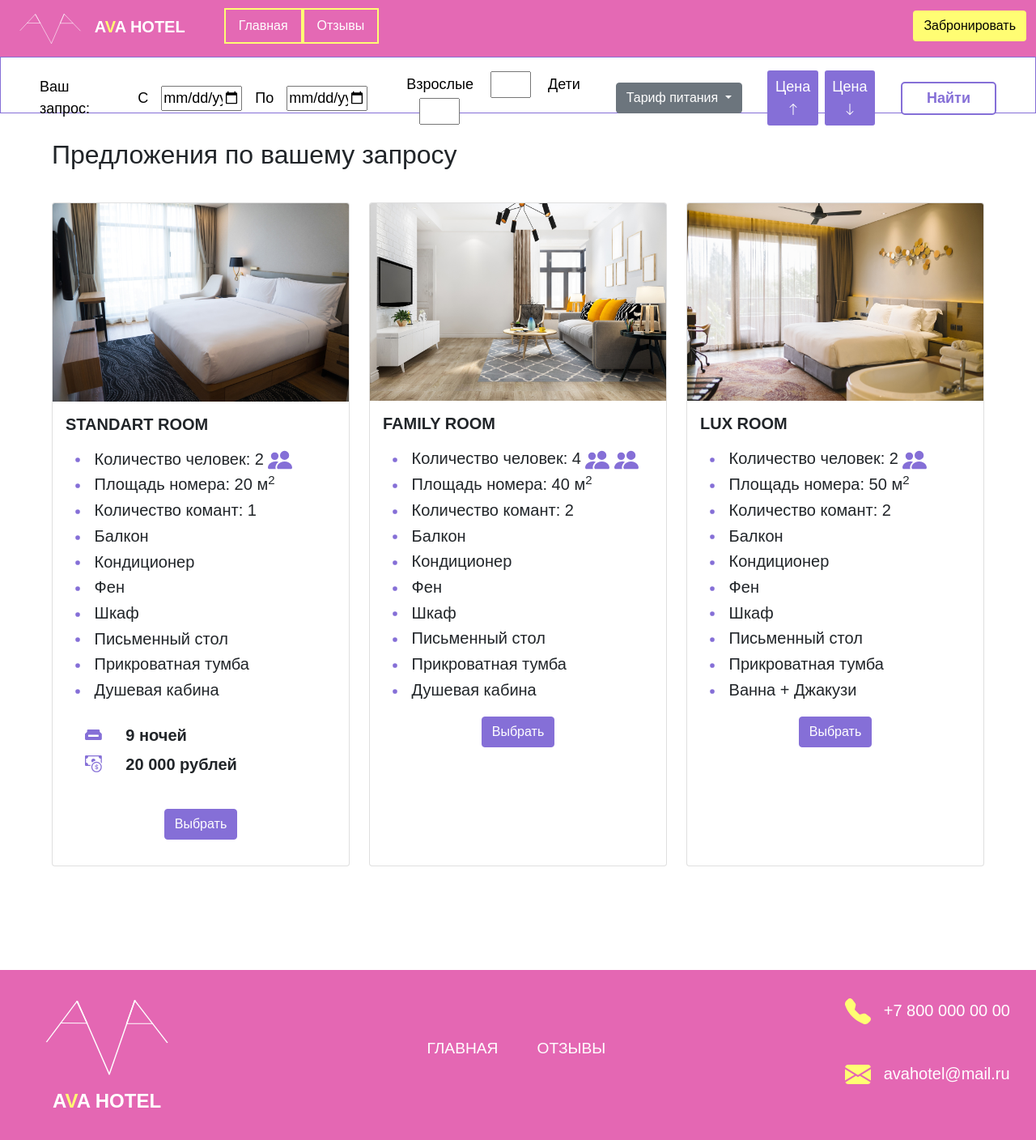
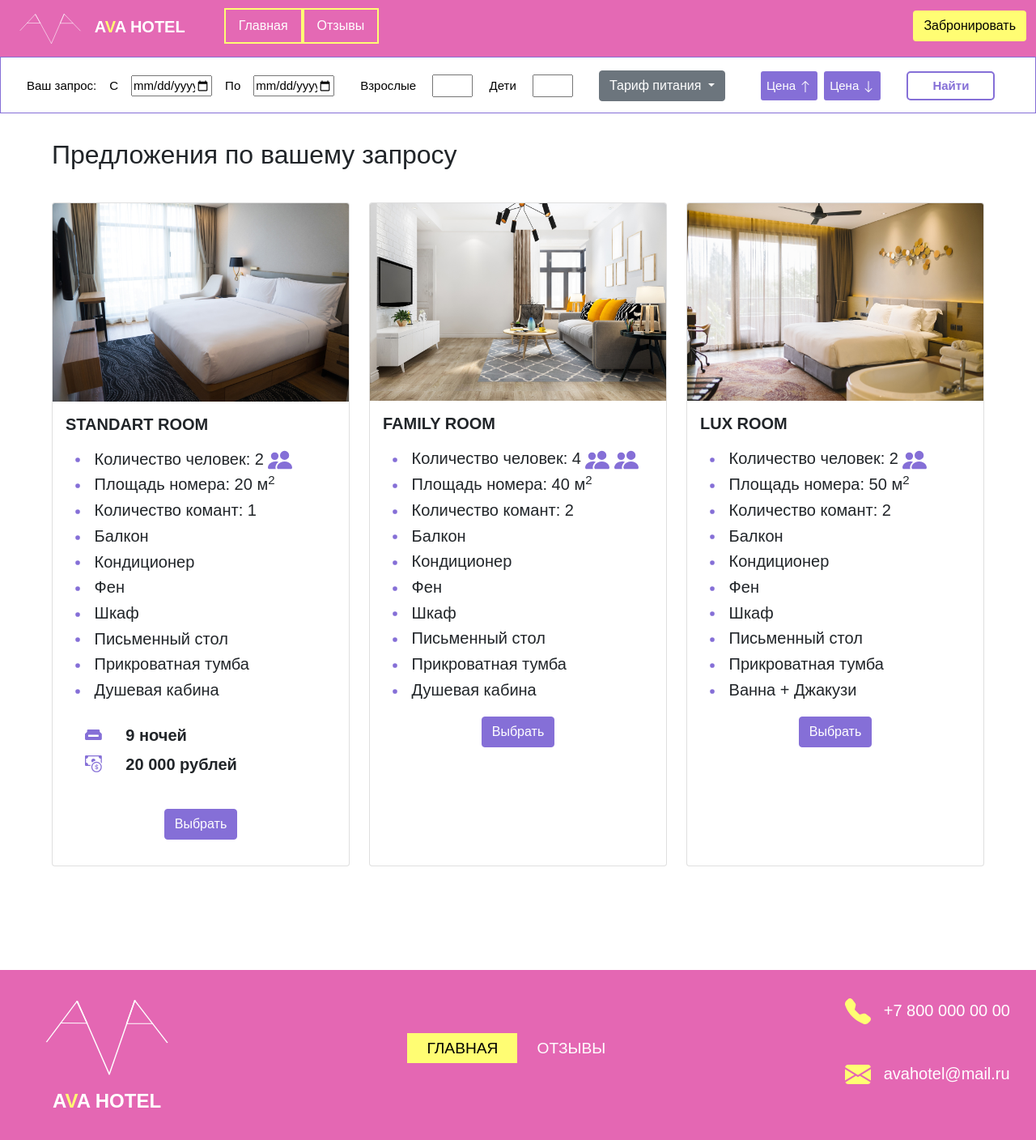
Before and after one commit to Lokegot/AVA, a PHP site: page /reserved.html in a window 1280 px wide. Shown: the whole page at 81% size. Run offline with PHP 8.4, Linux system fonts and the light colour scheme.

Commit message:
закончила адаптивность

```diff
--- a/hotelAVA/reserved.html
+++ b/hotelAVA/reserved.html
@@ -26,21 +26,46 @@
 				width: 20px;
     			height: 20px;
 			}
-			.btn-yellow{
-				display: none;
-			}
 			.navbar-collapse{
 				display:block;
 			}
             .navbar-nav{
 				margin-left: 0;
 			}
+            .nav-link{
+				background-color: #e467b3;
+			}
+            .hidden{
+                display: block;
+            }
+			.hiddenSometimes{
+                display: none;
+            }
 		}
 		@media(max-width:1170px)
 		{
 			.room-info{
 				font-size: 15px;
 			}
+            .widthDates{
+                width: 60px;
+            }
+            .widthPeople{
+                width:20px;
+            }
+		}
+        @media(max-width:1278px)
+		{
+			.hiddenSometimes{
+                display: none;
+            }
+            .hidden{
+                display: block;
+            }
+            .search-button{
+                padding-left: 10px;
+                padding-right: 10px;
+            }
 		}
 		@media(max-width: 1450px)
 		{
@@ -48,6 +73,20 @@
 			{
 				width: auto;
 			}
+		}
+        @media(max-width: 1465px)
+		{
+			.flex-row-center
+			{
+				font-size: 15px;
+                padding-left: 1rem;
+                padding-right: 1rem;
+			}
+            .filter-humans{
+                margin-left: 1rem;
+                margin-right: 1rem;
+            }
+
 		}
 	</style>
 </head>
@@ -71,7 +110,7 @@
 							<a class="nav-link" href="otzyvy.html" style="color: white">Отзывы</a>
 						</div>
 
-							<button type="button" class="btn btn-yellow"><a href="reserved.html">Забронировать</a></button>
+							<button type="button" class="btn btn-yellow hiddenSometimes"><a href="reserved.html">Забронировать</a></button>
 
 					</div>
 			</div>
@@ -79,19 +118,19 @@
 		</nav>
 		<nav class="fixed-top top-indent">
              <div class="flex-row-center ">
-                Ваш запрос:
+                <div class="hiddenSometimes">Ваш запрос:</div>
                 <div class="flex-row-center text-filter">
                     С
-                    <input style="width:100px" type="date" min="2023-06-13" name="calendar">
+                    <input class="widthDates" type="date" min="2023-06-13" name="calendar">
                     По
-                    <input style="width:100px" type="date" min="2023-06-13" name="calendar">
+                    <input class="widthDates" type="date" min="2023-06-13" name="calendar">
                     <div class="filter-humans">
                         Взрослые
-                        <input style="width:50px" type="number" min="0" name="humans">
+                        <input class="widthPeople" type="number" min="0" name="humans">
                         Дети
-                        <input style="width:50px" type="number" min="0" name="children">
+                        <input class="widthPeople" type="number" min="0" name="children">
                     </div>
-                    <div class="dropdown" style="width:250px">
+                    <div class="dropdown" style="width:200px">
                         <button class="btn btn-secondary dropdown-toggle" type="button" id="dropdownMenuButton" data-toggle="dropdown" aria-expanded="false">
                             Тариф питания
                         </button>
@@ -102,19 +141,34 @@
                         </ul>
                     </div>
 
-                    <button class="price-button">
+                    <button class="price-button hiddenSometimes">
                         Цена
                         <svg xmlns="http://www.w3.org/2000/svg" width="16" height="16" fill="currentColor" class="bi bi-arrow-up" viewBox="0 0 16 16">
                             <path fill-rule="evenodd" d="M8 15a.5.5 0 0 0 .5-.5V2.707l3.146 3.147a.5.5 0 0 0 .708-.708l-4-4a.5.5 0 0 0-.708 0l-4 4a.5.5 0 1 0 .708.708L7.5 2.707V14.5a.5.5 0 0 0 .5.5z"/>
                         </svg>
                     </button>
-                    <button class="price-button">
+                    <button class="price-button hidden">
+                        <svg xmlns="http://www.w3.org/2000/svg" width="16" height="16" fill="currentColor" class="bi bi-arrow-up" viewBox="0 0 16 16">
+                            <path fill-rule="evenodd" d="M8 15a.5.5 0 0 0 .5-.5V2.707l3.146 3.147a.5.5 0 0 0 .708-.708l-4-4a.5.5 0 0 0-.708 0l-4 4a.5.5 0 1 0 .708.708L7.5 2.707V14.5a.5.5 0 0 0 .5.5z"/>
+                        </svg>
+                    </button>
+                    <button class="price-button hiddenSometimes">
                         Цена
                         <svg xmlns="http://www.w3.org/2000/svg" width="16" height="16" fill="currentColor" class="bi bi-arrow-down" viewBox="0 0 16 16">
                             <path fill-rule="evenodd" d="M8 1a.5.5 0 0 1 .5.5v11.793l3.146-3.147a.5.5 0 0 1 .708.708l-4 4a.5.5 0 0 1-.708 0l-4-4a.5.5 0 0 1 .708-.708L7.5 13.293V1.5A.5.5 0 0 1 8 1z"/>
                         </svg>
                     </button>
-                    <button class="search-button">Найти</button>
+                    <button class="price-button hidden">
+                        <svg xmlns="http://www.w3.org/2000/svg" width="16" height="16" fill="currentColor" class="bi bi-arrow-down" viewBox="0 0 16 16">
+                            <path fill-rule="evenodd" d="M8 1a.5.5 0 0 1 .5.5v11.793l3.146-3.147a.5.5 0 0 1 .708.708l-4 4a.5.5 0 0 1-.708 0l-4-4a.5.5 0 0 1 .708-.708L7.5 13.293V1.5A.5.5 0 0 1 8 1z"/>
+                        </svg>
+                    </button>
+                    <button class="search-button hiddenSometimes">Найти</button>
+                    <button class="search-button hidden">
+                        <svg xmlns="http://www.w3.org/2000/svg" width="16" height="16" fill="currentColor" class="bi bi-search" viewBox="0 0 16 16">
+                            <path d="M11.742 10.344a6.5 6.5 0 1 0-1.397 1.398h-.001c.03.04.062.078.098.115l3.85 3.85a1 1 0 0 0 1.415-1.414l-3.85-3.85a1.007 1.007 0 0 0-.115-.1zM12 6.5a5.5 5.5 0 1 1-11 0 5.5 5.5 0 0 1 11 0z"/>
+                        </svg>
+                    </button>
                 </div>
             </div>
         </nav>
@@ -379,12 +433,19 @@
 				<img src="images/bely.svg" alt="" class="d-inline-block photo-size">
 				<h1><a href="index.html">A<span>V</span>A HOTEL</a></h1>
 			</div>
-			<div class="f2-flex-row">
-				<div class="f2">
-					<a style="color:white;"href="index.html">Главная</a>
+			<div>
+				<div class="f2-flex-row">
+					<div class="f2">
+						<a style="color:black; background-color:#FFFD73"href="index.html">Главная</a>
+					</div>
+					<div class="f2 ">
+						<a style="color:white;" href="otzyvy.html">Отзывы</a>
+					</div>
 				</div>
-				<div class="f2 ">
-					<a style="color:white;" href="otzyvy.html">Отзывы</a>
+				<div class="hidden">
+					<button type="button" class="btn btn-yellow">
+						<a href="reserved.html">Забронировать</a>
+					</button>
 				</div>
 			</div>
 			<div class="f3">
--- a/hotelAVA/style.css
+++ b/hotelAVA/style.css
@@ -37,6 +37,7 @@
 }
 .navbar-nav{
 	margin-left: 2rem;
+	z-index: 10;
 }
 .menu-flex{
 	display: flex;
@@ -466,3 +467,12 @@
 	color: white;
 	border-color: #856FD7;
 }
+.hidden{
+	display: none;
+}
+.widthDates{
+	width: 100px;
+}
+.widthPeople{
+	width: 50px;
+}
```
Also changed, not shown: hotelAVA/formForReserved.html (+22 -9 lines), hotelAVA/otzyvy.html (+22 -9 lines), hotelAVA/otzyvy2.html (+22 -9 lines), hotelAVA/otzyvy3.html (+22 -9 lines).
